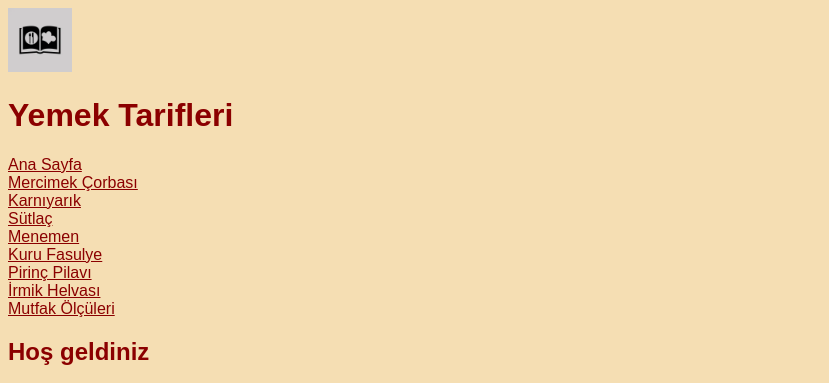
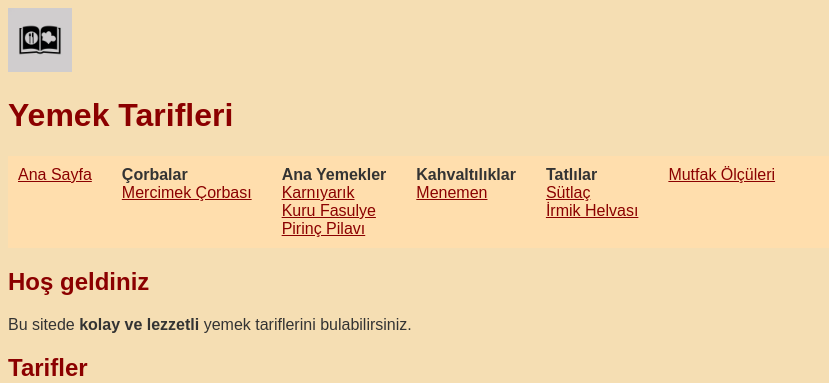
Before and after one commit to Yusuf-Tarlak/yemek-tarifleri, a plain HTML site: page index.html in a window 1280 px wide. Shown: the top 383 px of the page, without its empty margins (0-829 px from the left). Drawn offline with Linux system fonts and the light colour scheme.

Commit message:
menu yatay ve kategorili yapildi

```diff
--- a/css/stil.css
+++ b/css/stil.css
@@ -14,6 +14,18 @@ h3 {
 
 a {
   color: darkred;
+}
+
+nav {
+  display: flex;
+  gap: 30px;
+  background-color: navajowhite;
+  padding: 10px;
+}
+
+.grup {
+  display: flex;
+  flex-direction: column;
 }
 
 .kucuk-resim {
--- a/index.html
+++ b/index.html
@@ -10,17 +10,27 @@
     <a href="index.html"><img src="img/logo.webp" alt="Yemek Tarifleri logosu" width="64"></a>
     <h1>Yemek Tarifleri</h1>
     <nav>
-      <p>
-        <a href="index.html">Ana Sayfa</a><br>
-        <a href="mercimek-corbasi.html">Mercimek Çorbası</a><br>
-        <a href="karniyarik.html">Karnıyarık</a><br>
-        <a href="sutlac.html">Sütlaç</a><br>
-        <a href="menemen.html">Menemen</a><br>
-        <a href="kuru-fasulye.html">Kuru Fasulye</a><br>
-        <a href="pirinc-pilavi.html">Pirinç Pilavı</a><br>
-        <a href="irmik-helvasi.html">İrmik Helvası</a><br>
-        <a href="mutfak-olculeri.html">Mutfak Ölçüleri</a><br>
-      </p>
+      <a href="index.html">Ana Sayfa</a>
+      <div class="grup">
+        <strong>Çorbalar</strong>
+        <a href="mercimek-corbasi.html">Mercimek Çorbası</a>
+      </div>
+      <div class="grup">
+        <strong>Ana Yemekler</strong>
+        <a href="karniyarik.html">Karnıyarık</a>
+        <a href="kuru-fasulye.html">Kuru Fasulye</a>
+        <a href="pirinc-pilavi.html">Pirinç Pilavı</a>
+      </div>
+      <div class="grup">
+        <strong>Kahvaltılıklar</strong>
+        <a href="menemen.html">Menemen</a>
+      </div>
+      <div class="grup">
+        <strong>Tatlılar</strong>
+        <a href="sutlac.html">Sütlaç</a>
+        <a href="irmik-helvasi.html">İrmik Helvası</a>
+      </div>
+      <a href="mutfak-olculeri.html">Mutfak Ölçüleri</a>
     </nav>
   </header>
 
```
Also changed, not shown: irmik-helvasi.html (+21 -11 lines), karniyarik.html (+21 -11 lines), kuru-fasulye.html (+21 -11 lines), menemen.html (+21 -11 lines), mercimek-corbasi.html (+21 -11 lines), mutfak-olculeri.html (+21 -11 lines), pirinc-pilavi.html (+21 -11 lines), sutlac.html (+21 -11 lines).
